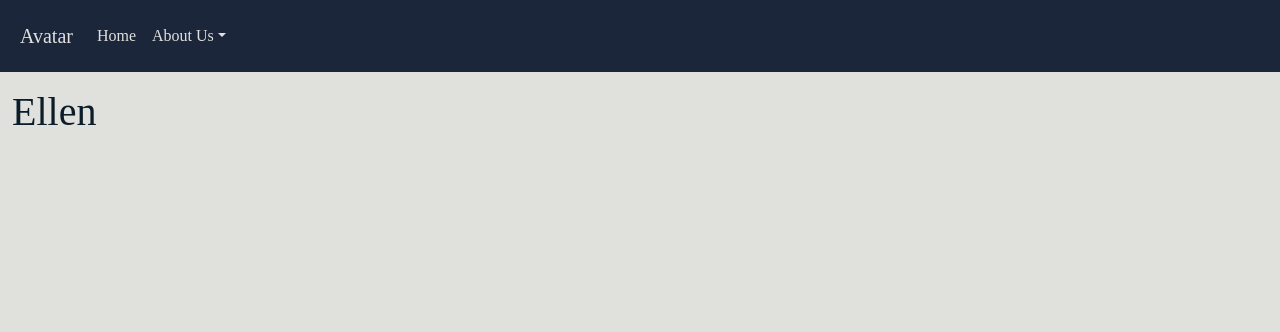
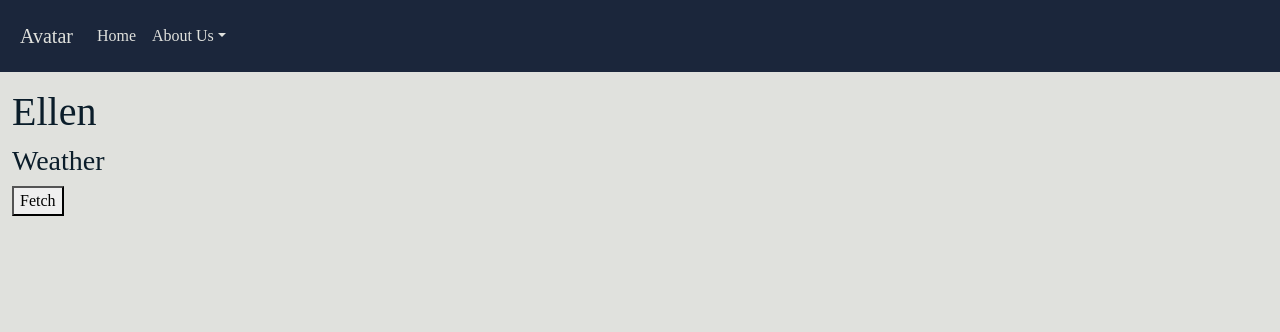
Before and after one commit to sanvi1855544/p3-avatar, a Flask app: page /Ellen/ in a window 1280 px wide. Shown: the top 332 px of the page. Run offline with Flask 2, Linux system fonts and the light colour scheme; some libraries are stand-ins or nearby versions.

Commit message:
weather api

```diff
--- a/templates/Ellen.html
+++ b/templates/Ellen.html
@@ -10,4 +10,57 @@
 
 <h1>Ellen</h1>
 
+<div id="weather">
+    <h3>Weather</h3>
+    <div class="forecast">
+        <p class="vertical-bottom">
+            <button type="button" onclick="fetchForecast()">Fetch</button>
+        </p>
+    </div>
+</div>
+
+<script>
+    // Weather API
+
+    function fetchForecast() {
+        var endpoint =
+            "https://api.openweathermap.org/data/2.5/onecall?lat=32.7157&lon=-117.161087&exclude=current,hourly,minutely,alerts&units=metric&appid=bde9c20de4953a3a0aa8610e01dc1c4e";
+        var forecastEl = document.getElementsByClassName("forecast");
+
+        fetch(endpoint)
+            .then(function (response) {
+                if (200 !== response.status) {
+                    console.log(
+                        "Looks like there was a problem. Status Code: " + response.status
+                    );
+                    return;
+                }
+
+                forecastEl[0].classList.add('loaded');
+
+                response.json().then(function (data) {
+                    var fday = "";
+                    data.daily.forEach((value, index) => {
+                        if (index > 0) {
+                            var dayname = new Date(value.dt * 1000).toLocaleDateString("en", {
+                                weekday: "long",
+                            });
+                            var icon = value.weather[0].icon;
+                            var temp = value.temp.day.toFixed(0);
+                            fday = `<div class="forecast-day">
+						<p>${dayname}</p>
+						<p><span class="ico-${icon}" title="${icon}"></span></p>
+						<div class="forecast-day--temp">${temp*9/5+32}<sup>°F</sup></div>
+					</div>`;
+                            forecastEl[0].insertAdjacentHTML('beforeend', fday);
+                        }
+                    });
+                });
+            })
+            .catch(function (err) {
+                console.log("Fetch Error :-S", err);
+            });
+    };
+</script>
+
 {% endblock %}
```
